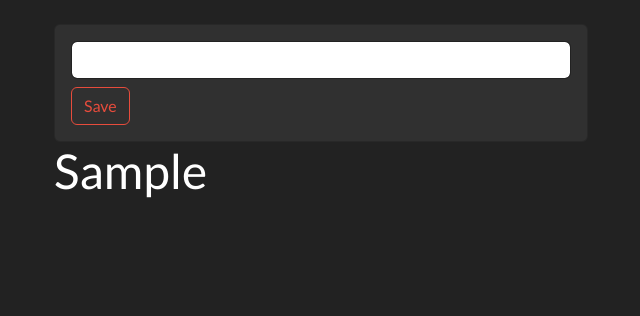
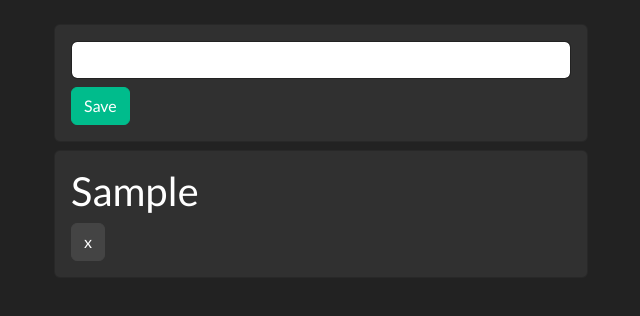
Before and after one commit to pab-mchn/task-aplication, a React (Create React App) app in the folder react-task-app/: page / in a window 1280 px wide. Both pictures are taken after typing "Sample" into the empty fields and a click on the button "Save". Shown: the top 316 px of the page, without its empty margins (319-959 px from the left). Built offline with nearby package versions, Linux system fonts and the light colour scheme.

Commit message:
adding buttons for tasks

```diff
--- a/react-task-app/src/App.tsx
+++ b/react-task-app/src/App.tsx
@@ -25,6 +25,12 @@ function App(): JSX.Element {
     setTasks(newTasks)
   }
 
+  const toggleDoneTask = (i:number) => {
+    const newTasks: ITask[] = [...tasks];
+    newTask[i].done = !newTask[i].done;
+    setTasks(newTasks);
+  }
+
   return (
     <div className="container p-4">
       <div className="row">
@@ -32,19 +38,24 @@ function App(): JSX.Element {
           <div className="card">
             <div className="card-body">
               <form onSubmit={handleSubmit}>
-                <input type="text" onChange={e => setnewTask(e.target.value)} value={newTask} className="form-control" />
-                <button className="btn btn-outline-danger mt-2">Save</button>
+                <input type="text" onChange={e => setnewTask(e.target.value)} value={newTask} className="form-control" autoFocus />
+                <button className="btn btn-success btn-block mt-2">Save</button>
               </form>
             </div>
           </div>
           {
-            tasks.map((t: ITask, i: number) => {
-              return <h1 key={i}>{t.name}</h1>
-            })
-          }
+            tasks.map((t: ITask, i: number) => (
+              <div className="card card-body mt-2" key={i}>
+                <h2 style={{textDecoration: t.done ? 'line-through' : ''}}>{t.name}</h2>
+                <div>
+                  <button className='btn btn-secondary' onClick={() => toggleDoneTask(i)}>
+                    {t.done ? ':)' : 'x'}
+                  </button>
+                </div>
+              </div>
+            ))}
         </div>
       </div>
-
     </div>
   );
 }
```
